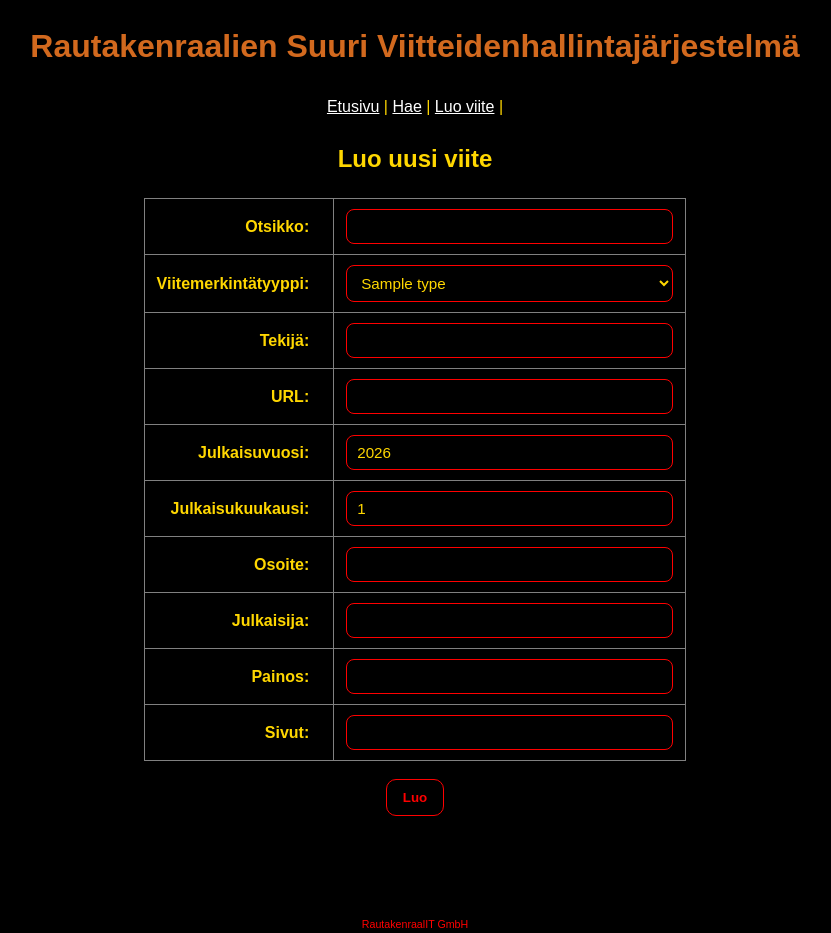
After one commit to hugoakerlund/ohtu-miniprojekti, a Flask app: template src/templates/new_citation_type_template.html in a window 1280 px wide. The commit adds this page. Shown: the whole page, without its empty margins (225-1056 px from the left). Run offline with Flask 3, Linux system fonts and the light colour scheme; the template is opened without the code that fills it: most values are stand-ins (such as "Sample title", 1, 10 or a date in 2020); some web fonts are replaced.

Commit message:
Drop down menu for chosing a citation type and a from for adding article.

```diff
--- a/src/app.py
+++ b/src/app.py
@@ -44,3 +44,8 @@ if test_env:
     def reset_database():
         reset_db()
         return jsonify({ 'message': "db reset" })
+
+@app.route("/choose_citation_type", methods=["POST"])
+def choose_citation_type():
+    citation_type = request.form["type"]
+    return render_template(f"new_{citation_type}.html")
--- /dev/null
+++ b/src/templates/new_citation_type_template.html
@@ -0,0 +1,96 @@
+{% extends "layout.html" %}
+
+{% block title %}
+Luo uusi viite
+{% endblock %}
+
+{% block body %}
+
+<h2>Luo uusi viite</h2>
+
+<form action="/create_citation" method="post">
+  <table class="form-table">
+
+    <tr>
+      <td class="label"><label for="title">Otsikko:</label></td>
+      <td class="control">
+        <input class="input" id="title" type="text" name="title">
+      </td>
+    </tr>
+
+    <tr>
+      <td class="label"><label for="type">Viitemerkintätyyppi:</label></td>
+      <td class="control">
+        <select class="select" id="type" name="type">
+          {% for type in entry_types %}
+            <option value="{{ type }}">
+            {{ type }}
+            </option>
+          {% endfor %}
+        </select>
+      </td>
+    </tr>
+
+    <tr>
+      <td class="label"><label for="author">Tekijä:</label></td>
+      <td class="control">
+        <input class="input" id="author" type="text" name="author">
+      </td>
+    </tr>
+
+    <tr>
+      <td class="label"><label for="howpublished">URL:</label></td>
+      <td class="control">
+        <input class="input" id="howpublished" type="text" name="howpublished">
+      </td>
+    </tr>
+
+    <tr>
+      <td class="label"> <label for="year">Julkaisuvuosi:</label></td>
+      <td class="control">
+        <input class="input" id="year" type="number" min="0" max="2099" step="1" value="2026" name="year" />
+      </td>
+    </tr>
+
+    <tr>
+      <td class="label"><label for="month">Julkaisukuukausi:</label></td>
+      <td class="control">
+        <input class="input" id="month" type="number" min="1" max="12" step="1" value="1" name="month" />
+      </td>
+    </tr>
+
+    <tr>
+      <td class="label"><label for="">Osoite:</label></td>
+      <td class="control">
+        <input class="input" id="address" type="text" name="address">
+      </td>
+    </tr>
+
+    <tr>
+      <td class="label"><label for="">Julkaisija:</label></td>
+      <td class="control">
+        <input class="input" id="publisher" type="text" name="publisher">
+      </td>
+    </tr>
+
+    <tr>
+      <td class="label"><label for="">Painos:</label></td>
+      <td class="control">
+        <input class="input" id="edition" type="text" name="edition">
+      </td>
+    </tr>
+
+    <tr>
+      <td class="label"><label for="">Sivut:</label></td>
+      <td class="control">
+        <input class="input" id="pages" type="text" name="pages">
+      </td>
+    </tr>
+
+  </table>
+
+  <button id="submit" type="submit">Luo</button>
+
+</form>
+
+{% endblock %}
```
Also changed, not shown: src/templates/new_article.html (added, +76 -0 lines), src/templates/new_citation.html (+2 -65 lines), 1 other file.
